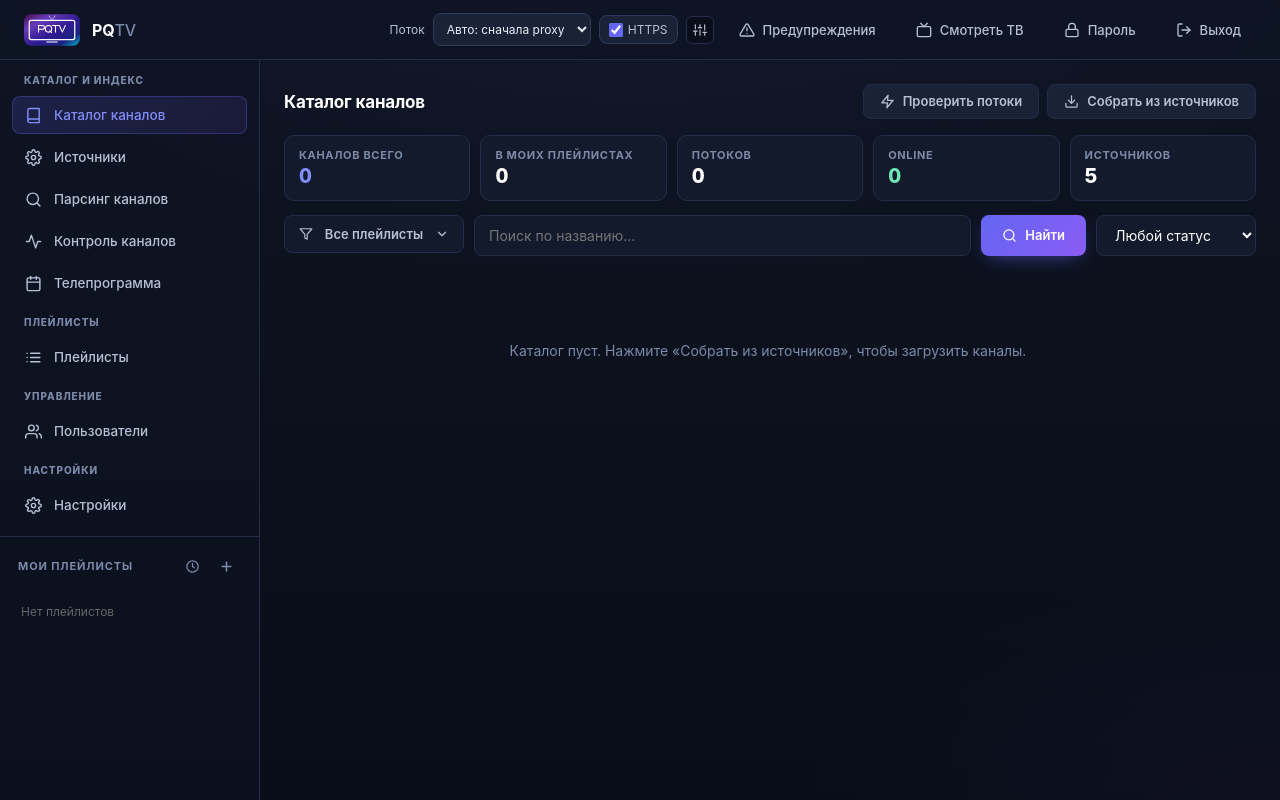
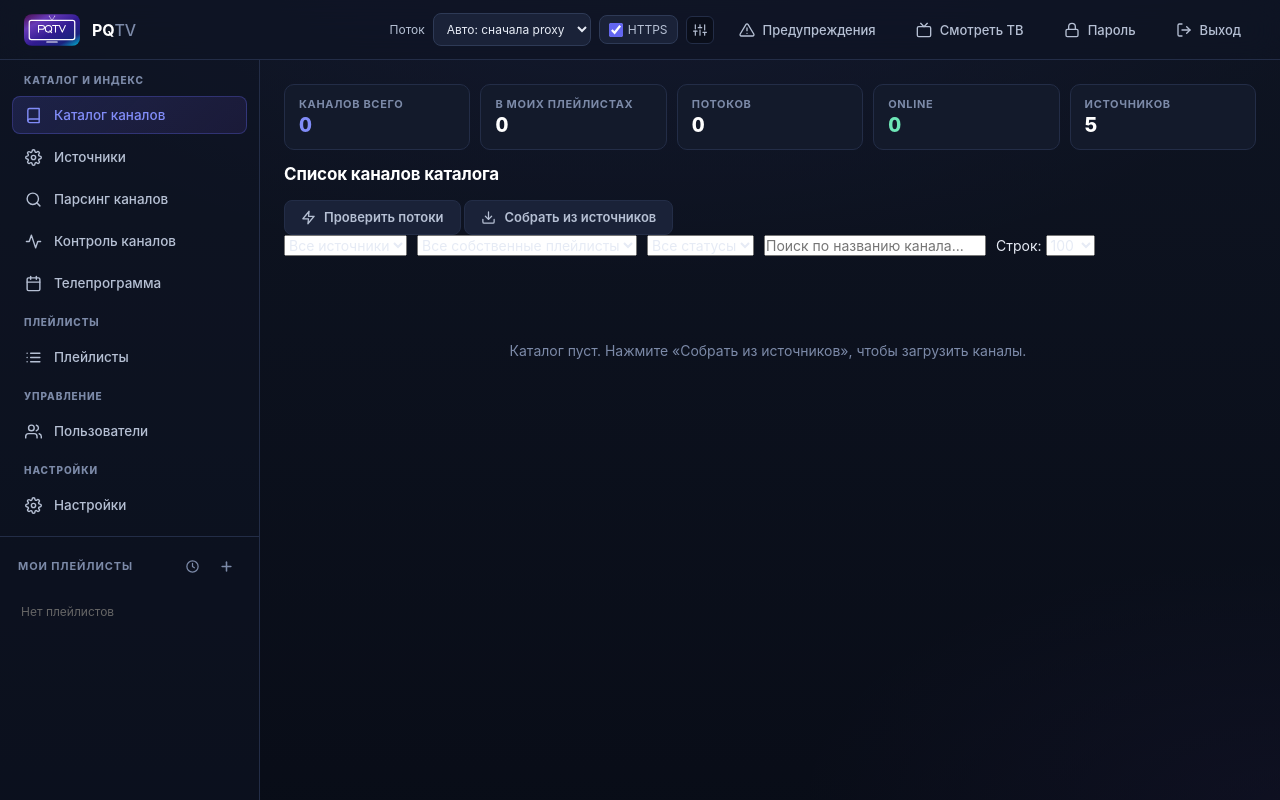
Before and after one commit to alexpikman/PQTV, a Node server app: page /editor in a window 1280 px wide. Run offline with Node 20, Linux system fonts and the light colour scheme; the visitor is signed in with stand-in values (Sample User, id 1); data that the repository does not hold is empty; some libraries are stand-ins or nearby versions.

Commit message:
feat(catalog): arrange catalog list page 1.0

```diff
--- a/views/editor.ejs
+++ b/views/editor.ejs
@@ -360,9 +360,15 @@
                 </div>
 
                 <div id="screen-catalog">
-                    <div class="col-header">
-                        <h2>Каталог каналов</h2>
-                        <div style="display:flex; gap:8px;">
+                    <div class="catalog-stats" id="catalog-stats">
+                        <!-- JS заполнит -->
+                    </div>
+
+                    <div class="col-header catalog-page-heading">
+                        <h2>Список каналов каталога</h2>
+                    </div>
+
+                    <div class="catalog-actions">
                         <button id="btn-catalog-check" class="btn btn-secondary">
                             <svg viewBox="0 0 24 24" fill="none" stroke="currentColor" stroke-width="2" stroke-linecap="round" stroke-linejoin="round">
                                 <polygon points="13 2 3 14 12 14 11 22 21 10 12 10 13 2"/>
@@ -377,49 +383,32 @@
                             <span id="btn-catalog-aggregate-text">Собрать из источников</span>
                         </button>
                     </div>
-                    </div>
-
-                    <div class="catalog-stats" id="catalog-stats">
-                        <!-- JS заполнит -->
-                    </div>
-                    <div class="catalog-toolbar">
-                        <div class="pl-dropdown" id="pl-dropdown">
-                            <button type="button" class="pl-dropdown-toggle" id="pl-dropdown-toggle">
-                                <svg viewBox="0 0 24 24" fill="none" stroke="currentColor" stroke-width="2" stroke-linecap="round" stroke-linejoin="round" style="width:14px;height:14px;">
-                                    <polygon points="22 3 2 3 10 12.46 10 19 14 21 14 12.46 22 3"/>
-                                </svg>
-                                <span id="pl-dropdown-label">Все плейлисты</span>
-                                <svg class="pl-dropdown-arrow" viewBox="0 0 24 24" fill="none" stroke="currentColor" stroke-width="2" stroke-linecap="round" stroke-linejoin="round" style="width:14px;height:14px;">
-                                    <polyline points="6 9 12 15 18 9"/>
-                                </svg>
-                            </button>
-                            <div class="pl-dropdown-menu hidden" id="pl-dropdown-menu">
-                                <div class="pl-dropdown-head">
-                                    <button type="button" class="pl-dropdown-toggle-all" id="pl-dropdown-toggle-all">Выбрать все</button>
-                                </div>
-                                <div class="pl-dropdown-list" id="pl-dropdown-list">
-                                    <!-- JS заполнит -->
-                                </div>
-                            </div>
-                        </div>
-
-                        <input type="text" id="catalog-search" placeholder="Поиск по названию..." style="flex:1; padding:10px 14px; background:var(--surface); border:1px solid var(--border); color:#fff; border-radius:8px; outline:none;">
-                        <button type="button" id="catalog-find-btn" class="btn btn-primary" style="padding:10px 20px;">
-                            <svg viewBox="0 0 24 24" fill="none" stroke="currentColor" stroke-width="2" stroke-linecap="round" stroke-linejoin="round" style="width:15px;height:15px;">
-                                <circle cx="11" cy="11" r="8"/><line x1="21" y1="21" x2="16.65" y2="16.65"/>
-                            </svg>
-                            Найти
-                        </button>
-                        <select id="catalog-filter" style="padding:10px 14px; background:var(--surface); border:1px solid var(--border); color:#fff; border-radius:8px; outline:none; min-width:160px;">
-                            <option value="">Любой статус</option>
-                            <option value="online">● Online</option>
-                            <option value="offline">● Offline</option>
-                            <option value="no_streams">Без потоков</option>
+
+                    <div class="catalog-toolbar catalog-toolbar-unified">
+                        <select id="catalog-source-filter" aria-label="Фильтр по источнику">
+                            <option value="">Все источники</option>
                         </select>
+                        <select id="catalog-playlist-filter" aria-label="Фильтр по собственным плейлистам">
+                            <option value="">Все собственные плейлисты</option>
+                        </select>
+                        <select id="catalog-filter" aria-label="Фильтр по статусу">
+                            <option value="">Все статусы</option>
+                            <option value="online">Online</option>
+                            <option value="offline">Offline</option>
+                            <option value="unknown">Неизвестно</option>
+                        </select>
+                        <input type="search" id="catalog-search" placeholder="Поиск по названию канала..." aria-label="Поиск по названию канала">
+                        <label class="catalog-page-size">
+                            <span>Строк:</span>
+                            <select id="catalog-page-size" aria-label="Количество строк">
+                                <option value="100" selected>100</option>
+                                <option value="200">200</option>
+                                <option value="300">300</option>
+                            </select>
+                        </label>
                     </div>
 
                     <div id="catalog-list-container"></div>
-                    <div style="text-align:center; padding:14px;"><button id="catalog-show-more" class="btn btn-secondary hidden">Показать ещё</button></div>
                 </div>
 
                 <div id="screen-health" class="hidden">
```
Lines whose indentation alone changed are shown as unchanged.
